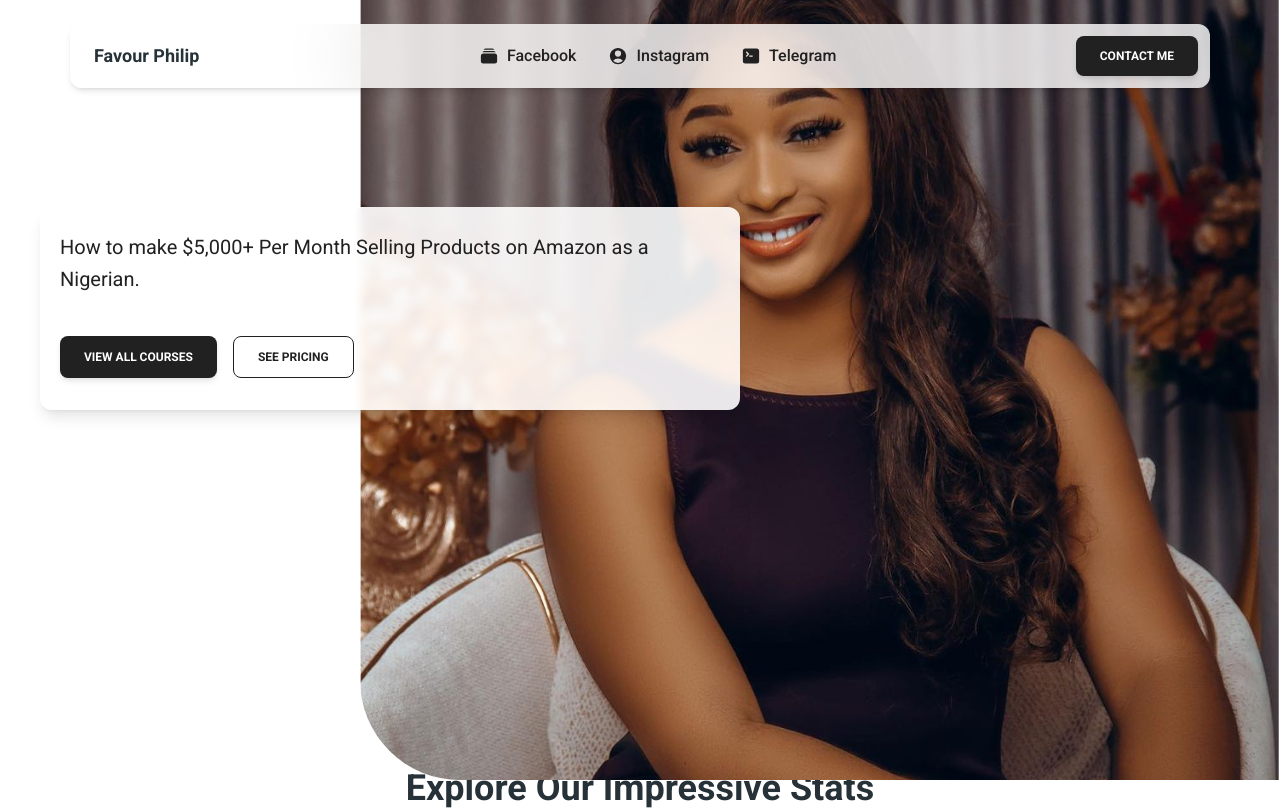
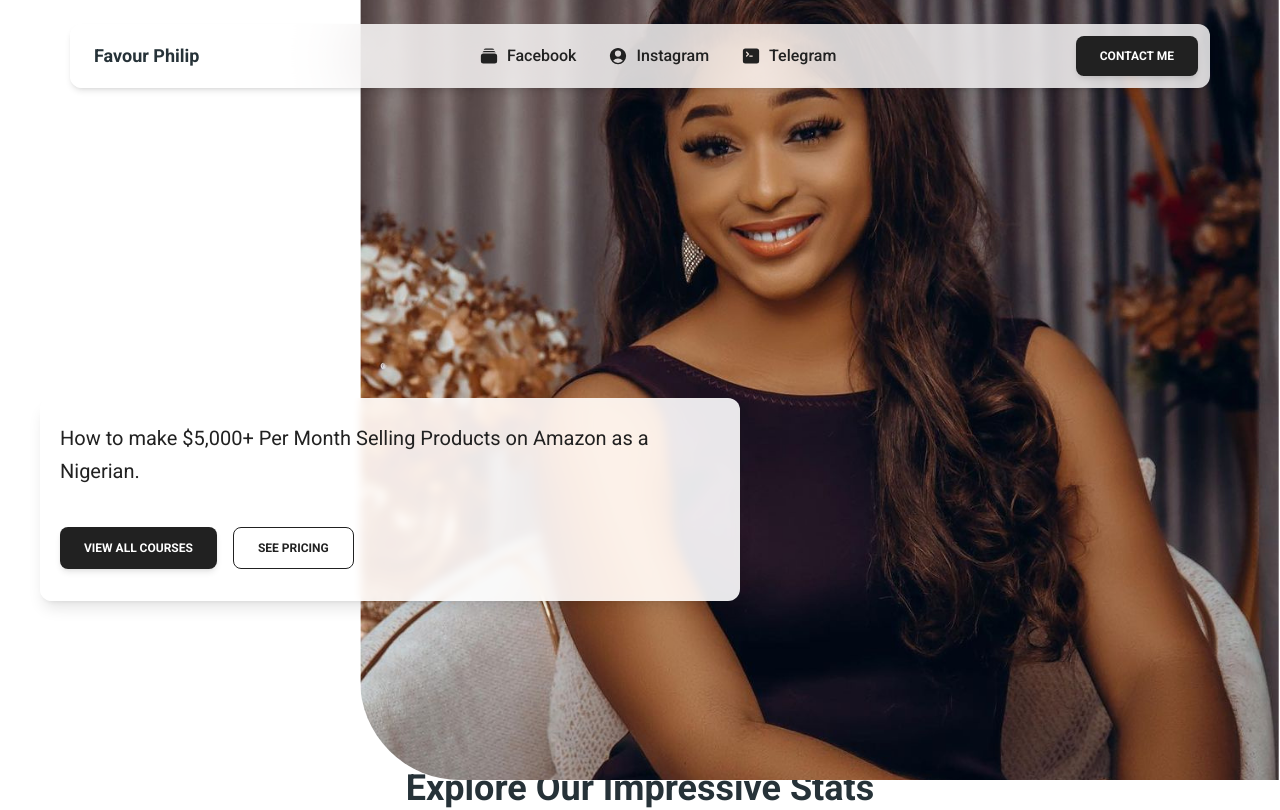
Before and after one commit to Princeajuzie/favourphilip-portfolio, a Next.js app: page / in a window 1280 px wide. Shown: the top 810 px of the page. Built offline with nearby package versions, Linux system fonts and the light colour scheme.

Commit message:
feat: hero section configuration

```diff
--- a/src/app/hero.tsx
+++ b/src/app/hero.tsx
@@ -15,7 +15,7 @@ function Hero() {
       />
       <div className=" md:w-fit h-fit  mx-auto   m-auto">
         <div className="grid grid-cols-12  text-center lg:text-left ">
-          <Card className="col-span-full rounded-xl border border-white bg-white/90 px-5 shadow-lg shadow-black/10 backdrop-blur-sm backdrop-saturate-200 xl:col-span-7 border-3 " >
+          <Card className="col-span-full rounded-xl border border-white bg-white/90 px-5 shadow-lg shadow-black/10 backdrop-blur-sm backdrop-saturate-200 xl:col-span-7 border-3  mt-[310px]" >
 
             <Typography variant="lead" className="mb-10 mt-6 !text-gray-900">
             How to make $5,000+ Per Month Selling Products on Amazon as a Nigerian.
```
